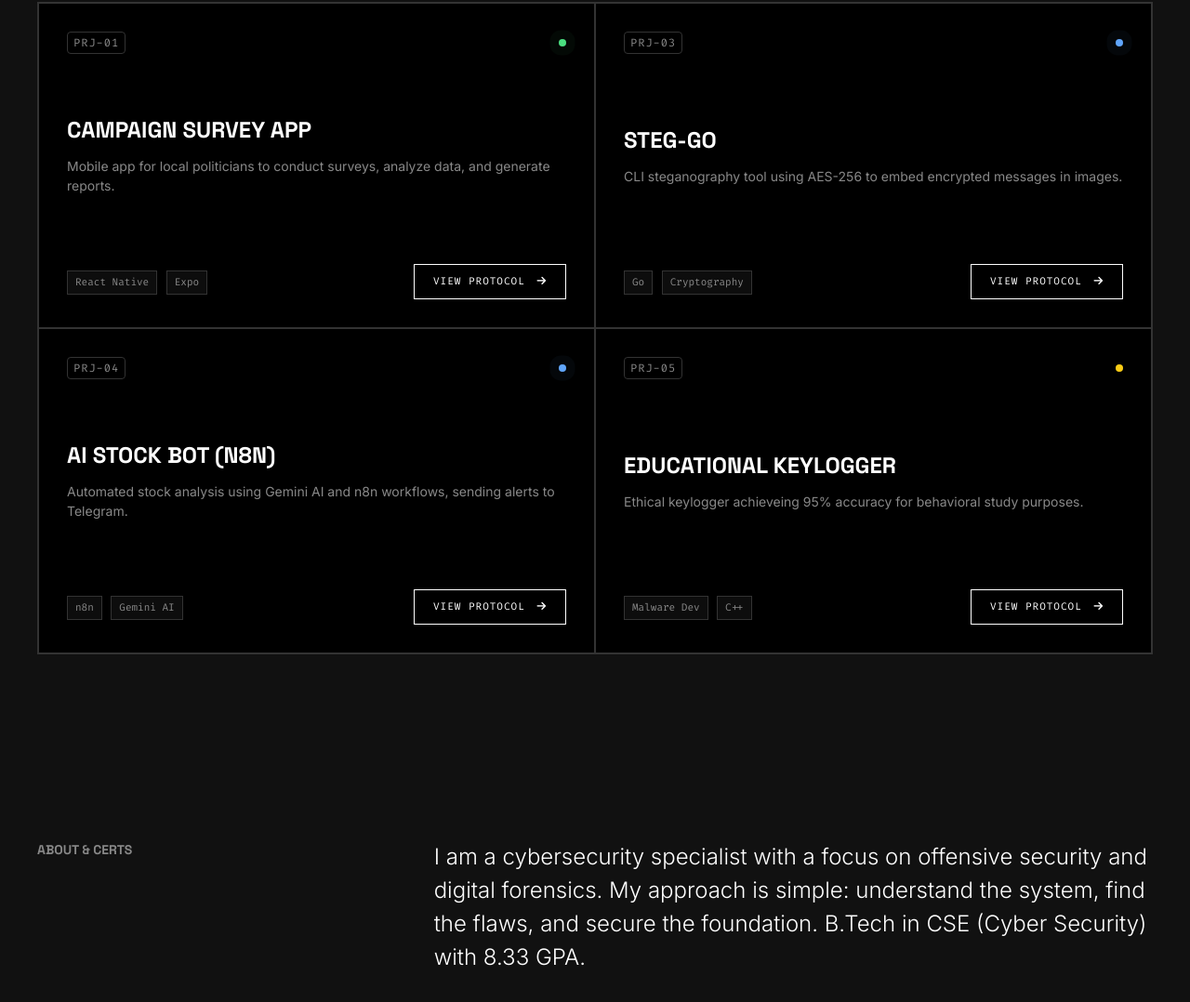
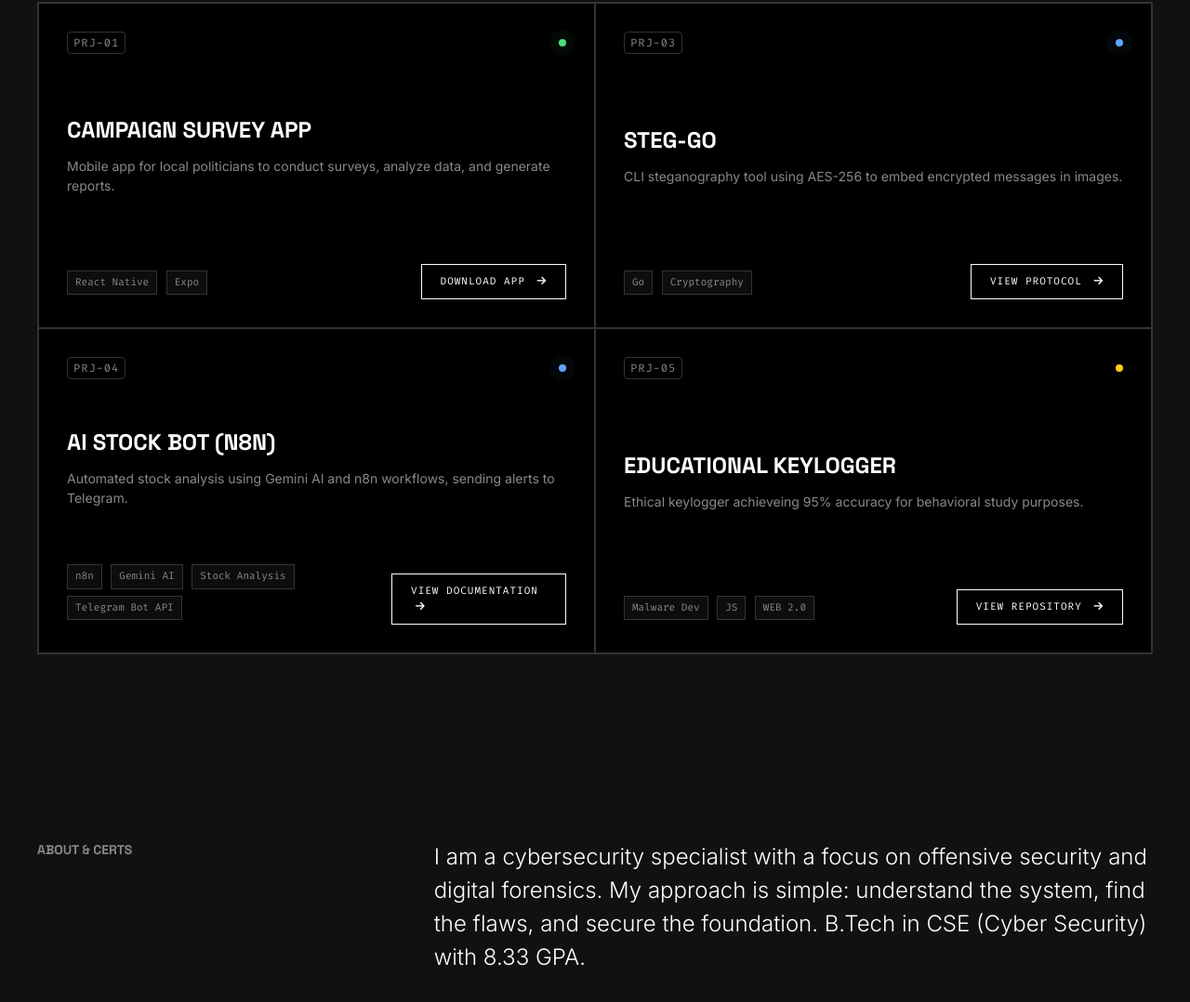
Before and after one commit to pranaykumar2/cybersec-portfolio, a plain HTML site: page index.html in a window 1280 px wide. Shown: the part 1917-2995 px from the top of the page at 93% size. Drawn offline with nearby package versions, Linux system fonts and the light colour scheme.

Commit message:
Update links and labels in index.html

```diff
--- a/index.html
+++ b/index.html
@@ -140,7 +140,7 @@
                                 <span>React Native</span>
                                 <span>Expo</span>
                             </div>
-                            <a href="#" class="btn-analyze">VIEW PROTOCOL <i class="fas fa-arrow-right"></i></a>
+                            <a href="https://expo.dev/accounts/pranaykumar1002/projects/survey-portal/builds/74c0dcb5-78a4-4b46-8c15-2544bcc57392" target="_blank" class="btn-analyze">DOWNLOAD APP <i class="fas fa-arrow-right"></i></a>
                         </div>
                     </div>
 
@@ -177,9 +177,11 @@
                             <div class="tech-stack">
                                 <span>n8n</span>
                                 <span>Gemini AI</span>
+                                <span>Stock Analysis</span>
+                                <span>Telegram Bot API</span>
                             </div>
                             <a href="assets/Capital Market Security Scanning System.pdf" target="_blank"
-                                class="btn-analyze">VIEW PROTOCOL <i class="fas fa-arrow-right"></i></a>
+                                class="btn-analyze">VIEW DOCUMENTATION <i class="fas fa-arrow-right"></i></a>
                         </div>
                     </div>
 
@@ -195,10 +197,11 @@
                         <div class="card-footer">
                             <div class="tech-stack">
                                 <span>Malware Dev</span>
-                                <span>C++</span>
+                                <span>JS</span>
+                                <span>WEB 2.0</span>
                             </div>
                             <a href="https://github.com/pranaykumar2/keylogger" target="_blank" class="btn-analyze">VIEW
-                                PROTOCOL <i class="fas fa-arrow-right"></i></a>
+                                REPOSITORY <i class="fas fa-arrow-right"></i></a>
                         </div>
                     </div>
                 </div>
```
